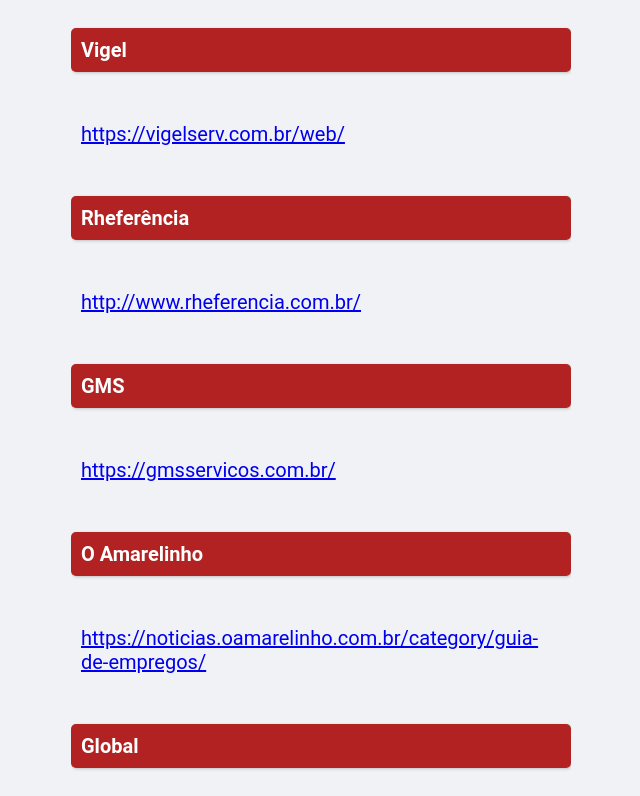
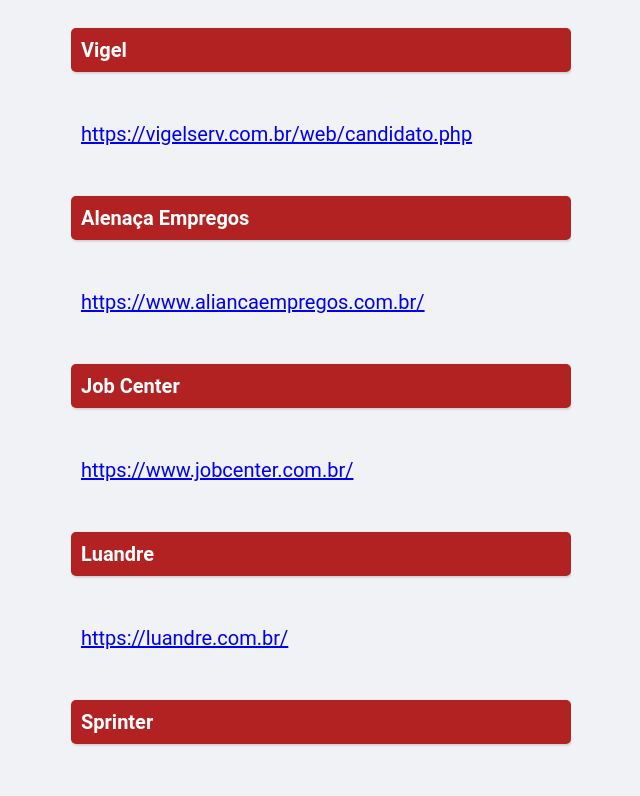
Before and after one commit to cajui54/guia_emprego, a React (Create React App) app: page / in a window 1280 px wide. Shown: the part 580-1376 px from the top of the page, without its empty margins (319-959 px from the left). Built offline with nearby package versions, Linux system fonts and the light colour scheme; no server answers.

Commit message:
has been new links

```diff
--- a/src/components/Footer.jsx
+++ b/src/components/Footer.jsx
@@ -4,23 +4,13 @@
 const Footer = () => {
   return (
     <Footers>
-        <h2>Contatos</h2>
+
         <ul>
             <li>
-                <a href="https://www.facebook.com/jackson.silva.75436/" target="_blank">
-                    <i className="fa-brands fa-facebook"></i>
-                </a>
-            </li>
-
-            <li>
-                <a href="https://www.instagram.com/jacksontsc/" target="_blank">
-                    <i className="fa-brands fa-instagram"></i>
-                </a>
-            </li>
-
-            <li>
                 <a href="https://www.linkedin.com/in/jackson-silva-50641b184/" target="_blank">
+                <span>Acesse meu:</span>
                     <i className="fa-brands fa-linkedin"></i>
+                    Linkedin
                 </a>
             </li>
         </ul>
--- a/src/components/Main.jsx
+++ b/src/components/Main.jsx
@@ -6,7 +6,11 @@
 
 const Main = () => {
     const companys = [
-        {name: 'Vigel', path: 'https://vigelserv.com.br/web/'},
+        {name: 'Vigel', path: 'https://vigelserv.com.br/web/candidato.php'},
+        {name: 'Alenaça Empregos', path: 'https://www.aliancaempregos.com.br/'},
+        {name: 'Job Center', path: 'https://www.jobcenter.com.br/'},
+        {name: 'Luandre', path: 'https://luandre.com.br/'},
+        {name: 'Sprinter', path: 'https://sprinter.tweezer.jobs/candidato/vaga/buscar_vaga/'},
         {name: 'Rheferência', path: 'http://www.rheferencia.com.br/'},
         {name: 'GMS', path: 'https://gmsservicos.com.br/'},
         {name: 'O Amarelinho', path: 'https://noticias.oamarelinho.com.br/category/guia-de-empregos/'},
--- a/src/components/footerStyled.js
+++ b/src/components/footerStyled.js
@@ -17,9 +17,20 @@
         display: flex;
         justify-content: space-between;
     }
+    ul span {
+        font-size: 18px;
+    }
+    ul i {
+        margin: 10px;
+    }
+    ul li {
+        width: 100%;
+        text-align: center;
+    }
     ul a {
         color: #fff;
         font-size: 25px;
+        text-decoration: none;
     }
 `
 export default Footers;
```
